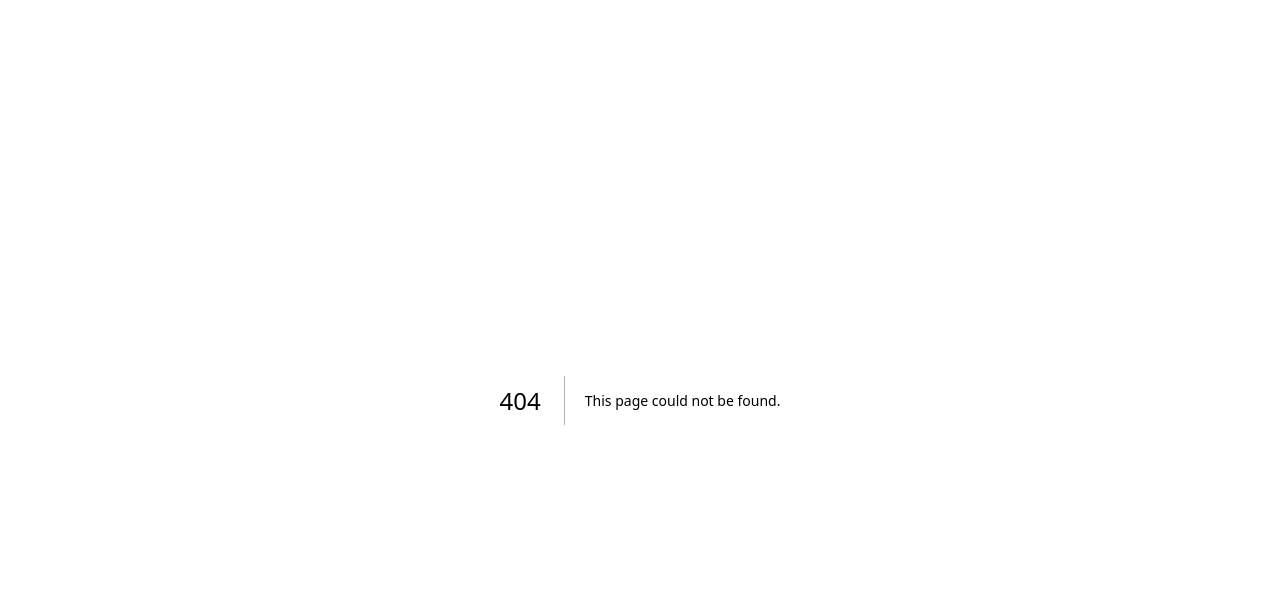
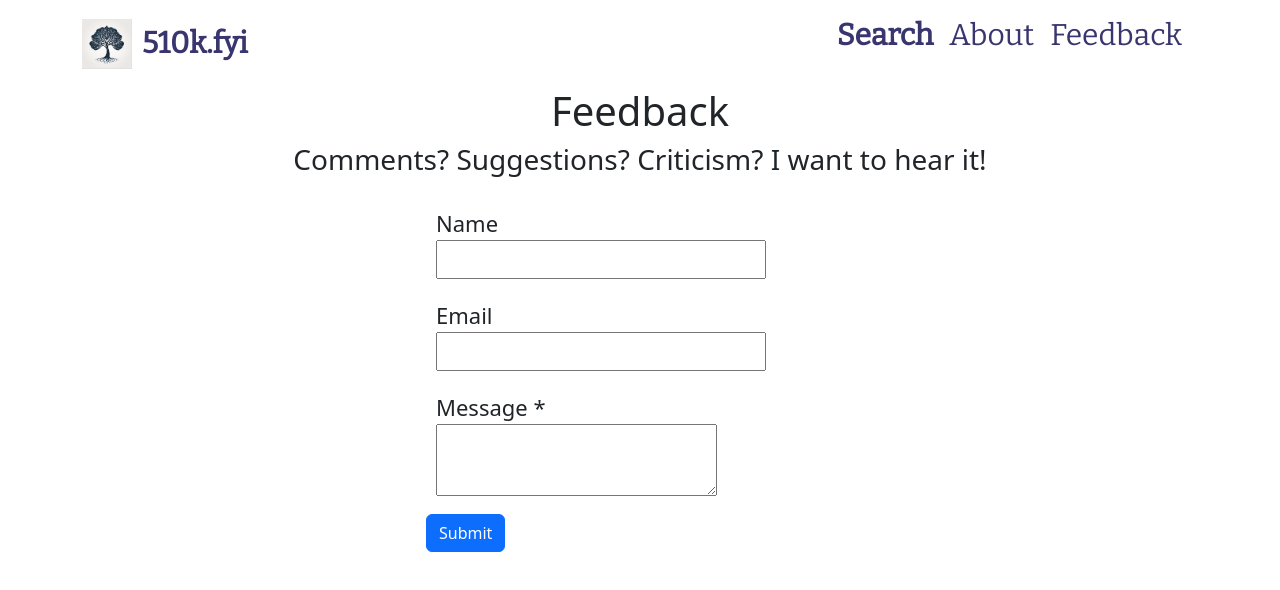
Before and after one commit to wcedmisten/510k.fyi, a Next.js app in the folder webapp/web/frontend/: page /feedback in a window 1280 px wide. Before the commit this address had no page. Shown: the top 590 px of the page. Built offline with nearby package versions, Linux system fonts and the light colour scheme.

Commit message:
Add feedback page

```diff
--- a/webapp/web/frontend/components/Navbar.tsx
+++ b/webapp/web/frontend/components/Navbar.tsx
@@ -66,6 +66,7 @@ export const NavBar = () => {
                         <Nav activeKey="/" onSelect={() => setExpanded(false)}>
                             <Navbar.Brand href="/search"><p className={style.search}>Search</p></Navbar.Brand>
                             <Navbar.Brand href="/about"><p className={style.about}>About</p></Navbar.Brand>
+                            <Navbar.Brand href="/feedback"><p className={style.about}>Feedback</p></Navbar.Brand>
                         </Nav>
                     </div>
                 </Navbar.Collapse>
--- /dev/null
+++ b/webapp/web/frontend/pages/feedback/feedback.module.css
@@ -0,0 +1,31 @@
+.SearchInput {
+    padding: 10px;
+    display: block;
+    margin-left: auto;
+    margin-right: auto;
+
+    font-size: 22px;
+    width: 360px;
+}
+
+.SearchResultsWrapper {
+    display: flex;
+    justify-content: center;
+    width: 90%;
+    margin-left: 20px;
+    margin-right: 20px;
+    margin-top: 10px;
+    padding-bottom: 10px;
+}
+
+.Header {
+    text-align: center;
+}
+
+.SubHeader {
+    text-align: center;
+}
+
+.FormItem {
+    padding: 10px;
+}
--- /dev/null
+++ b/webapp/web/frontend/pages/feedback/index.tsx
@@ -0,0 +1,69 @@
+import React, { useEffect, useState } from "react";
+
+import style from './feedback.module.css'
+
+import { NavBar } from "../../components/Navbar";
+
+function handleSubmit(event: any) {
+    const formData = new FormData(event.currentTarget);
+    event.preventDefault();
+
+    let data = {}
+    for (let [key, value] of formData.entries()) {
+        data[key] = value;
+    }
+
+    fetch(`/api/submit_feedback`,
+        {
+            method: "POST", body: JSON.stringify(data), headers: {
+                "Content-Type": "application/json",
+                // 'Content-Type': 'application/x-www-form-urlencoded',
+            },
+        }
+    ).then(response => {
+        // return;
+    }).catch(err => {
+        // Do something for an error here
+        console.log("Error Reading data " + err);
+        // setIsLoading(false);
+    });
+
+
+}
+
+
+export const DeviceGraph = () => {
+    return <>
+        <NavBar />
+
+        <h1 className={style.Header}>Feedback</h1>
+        <h3 className={style.SubHeader}>Comments? Suggestions? Criticism? I want to hear it!</h3>
+        <div className={style.SearchResultsWrapper}>
+            <div className={style.SearchInput}>
+                <form onSubmit={handleSubmit}>
+
+                    <div className={style.FormItem}>
+                        <label htmlFor="name">Name</label>
+                        <input id="name" name="name" type="text" />
+                    </div>
+
+                    <div className={style.FormItem}>
+                        <label htmlFor="email">Email</label>
+                        <input id="email" name="email" type="text" />
+                    </div>
+
+                    <div className={style.FormItem}>
+                        <label htmlFor="message">Message *</label>
+                        <textarea id="message" name="message" />
+                    </div>
+
+                    <button type="submit" className="btn btn-primary">
+                        Submit
+                    </button>
+                </form>
+            </div>
+        </div>
+    </>
+};
+
+export default DeviceGraph
```
Also changed, not shown: 2 other files (tests, documents, lock files or other folders). Lines whose indentation alone changed are shown as unchanged.
